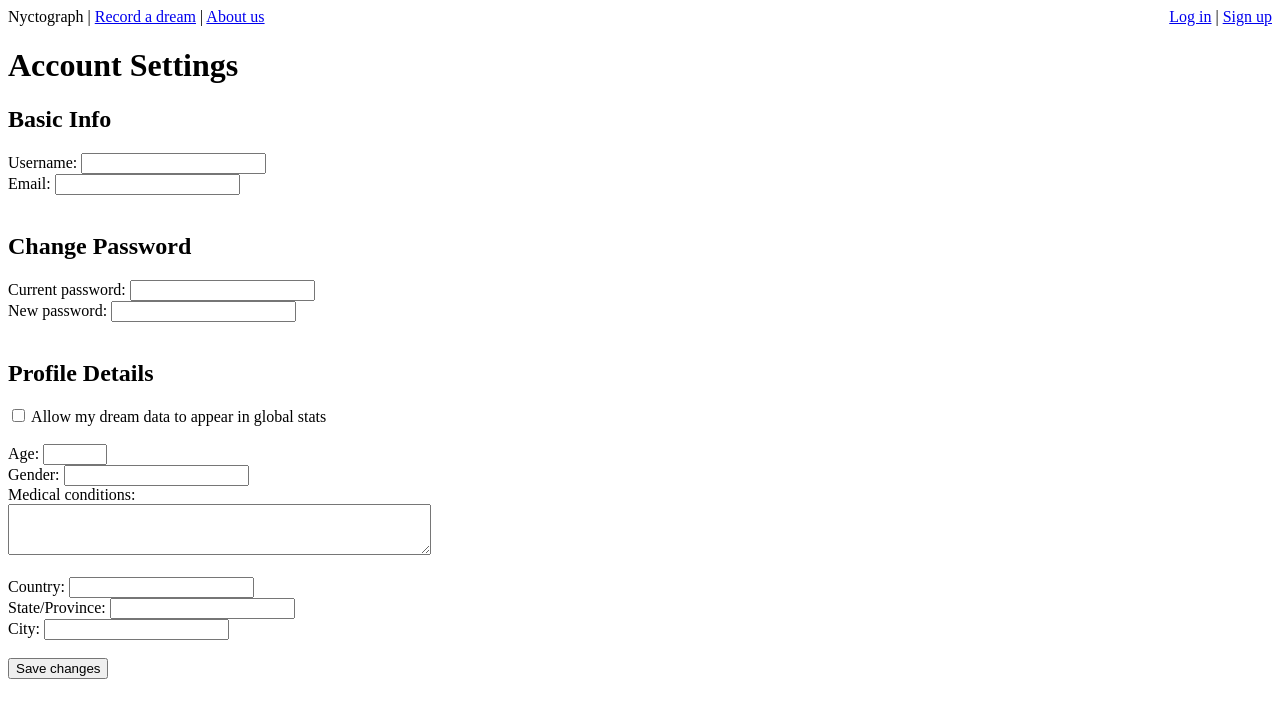
After one commit to Robotgiggle/nyctograph, a FastAPI app: template app/templates/account.html in a window 1280 px wide. The commit adds this page. Shown: the top 718 px of the page. Run offline with FastAPI, Linux system fonts and the light colour scheme; the template is opened without the code that fills it, so the values that code supplies are empty.

Commit message:
Basic account settings page

```diff
--- a/app/main.py
+++ b/app/main.py
@@ -36,5 +36,6 @@ app.include_router(misc.router)
 @app.exception_handler(RequestValidationError)
 def validation_error_handler(request: Request, exc: RequestValidationError):
     for error in exc.errors():
-        flash(request, f"Validation error for '{error["loc"][1]}': {error['msg']}", "warn")
+        field = error["loc"][1] if len(error["loc"]) > 1 else error["loc"][0]
+        flash(request, f"Validation error for '{field}': {error['msg']}", "warn")
     return RedirectResponse(request['path'], status_code=303)
--- a/app/static/styles.css
+++ b/app/static/styles.css
@@ -15,3 +15,12 @@
     margin-top: 8px;
     margin-bottom: 8px;
 }
+
+.flash-success {
+    color: green;
+    background-color: palegreen;
+    padding: 8px;
+    width: fit-content;
+    margin-top: 8px;
+    margin-bottom: 8px;
+}
--- /dev/null
+++ b/app/templates/account.html
@@ -0,0 +1,50 @@
+{% extends "base.html" %}
+{% block body %}
+    <h1>Account Settings</h1>
+
+    <form action="" method="post">
+        <h2>Basic Info</h2>
+        <label for="new_username">Username:</label>
+        <input type="text" id="new_username" name="new_username" value="{{ user.username }}">
+        <br>
+        <label for="email">Email:</label>
+        <input type="email" id="email" name="email" value="{{ user.email }}">
+        <br><br>
+
+        <h2>Change Password</h2>
+        <label for="current_password">Current password:</label>
+        <input type="password" id="current_password" name="current_password">
+        <br>
+        <label for="new_password">New password:</label>
+        <input type="password" id="new_password" name="new_password">
+        <br><br>
+
+        <h2>Profile Details</h2>
+        <label for="public_enabled">
+            <input type="checkbox" id="public_enabled" name="public_enabled" value="true" {{ "checked" if user.public_enabled }}>
+            Allow my dream data to appear in global stats
+        </label>
+        <br><br>
+        <label for="age">Age:</label>
+        <input type="number" id="age" name="age" min="1" max="120" value="{{ user.age if user.age is not none }}">
+        <br>
+        <label for="gender">Gender:</label>
+        <input type="text" id="gender" name="gender" value="{{ user.gender if user.gender is not none }}">
+        <br>
+        <label for="med_conditions">Medical conditions:</label>
+        <br>
+        <textarea rows="3" cols="50" id="med_conditions" name="med_conditions">{{ user.med_conditions if user.med_conditions is not none }}</textarea>
+        <br><br>
+        <label for="country">Country:</label>
+        <input type="text" id="country" name="country" value="{{ user.country if user.country is not none }}">
+        <br>
+        <label for="state">State/Province:</label>
+        <input type="text" id="state" name="state" value="{{ user.state if user.state is not none }}">
+        <br>
+        <label for="city">City:</label>
+        <input type="text" id="city" name="city" value="{{ user.city if user.city is not none }}">
+        <br><br>
+
+        <input type="submit" value="Save changes">
+    </form>
+{% endblock %}
--- a/app/templates/base.html
+++ b/app/templates/base.html
@@ -18,7 +18,7 @@
             {% if uname %}
                 <span>
                     Logged in as {{uname}}
-                    (<a href="/logout">Log out</a>)
+                    (<a href="/account">Account</a> | <a href="/logout">Log out</a>)
                 </span>
             {% else %}
                 <span>
@@ -34,6 +34,9 @@
             {% if type == "warn" %}
                 <p class="flash-warn">{{msg}}</p>
             {% endif %}
+            {% if type == "success" %}
+                <p class="flash-success">{{msg}}</p>
+            {% endif %}
         {% endfor %}
         {% block body %}{% endblock %}
     </body>
```
Also changed, not shown: app/routers/misc.py (+59 -6 lines).
